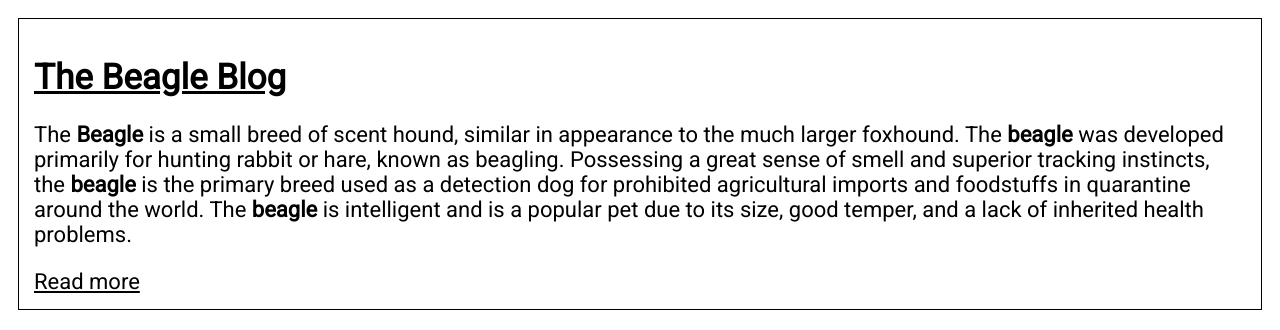
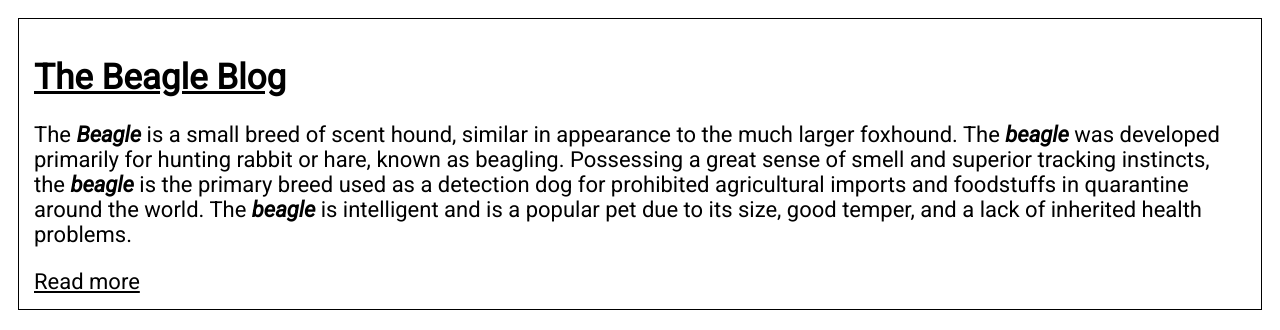
Before and after one commit to Prakriti-18/frontend-assignment1, a plain HTML site: page index.html in a window 1280 px wide. Shown: the top 330 px of the page. Drawn offline with Linux system fonts and the light colour scheme.

Commit message:
Update index.html

```diff
--- a/index.html
+++ b/index.html
@@ -12,10 +12,10 @@
     <div id="main-container">
     <div class="top-container">
         <h1 class="heading">The Beagle Blog</h1>
-        <p>The <b>Beagle</b> is a small breed of scent hound, similar in appearance to the much larger foxhound.
-            The <b>beagle</b> was developed primarily for hunting rabbit or hare, known as beagling. Possessing a great sense of smell and superior tracking instincts,
-            the <b>beagle</b> is the primary breed used as a detection dog for prohibited agricultural imports and foodstuffs in quarantine around the world.
-            The <b>beagle</b> is intelligent and is a popular pet due to its size, good temper, and a lack of inherited health problems.
+        <p>The <i><b>Beagle</b></i> is a small breed of scent hound, similar in appearance to the much larger foxhound.
+            The <i><b>beagle</b></i> was developed primarily for hunting rabbit or hare, known as beagling. Possessing a great sense of smell and superior tracking instincts,
+            the <i><b>beagle</b></i> is the primary breed used as a detection dog for prohibited agricultural imports and foodstuffs in quarantine around the world.
+            The <i><b>beagle</b></i> is intelligent and is a popular pet due to its size, good temper, and a lack of inherited health problems.
         </p>
         <a href="https://en.wikipedia.org/wiki/Beagle">Read more</a>
     </div>
@@ -37,4 +37,5 @@
     </div>
 </div>
 </body>
+
 </html>
```
